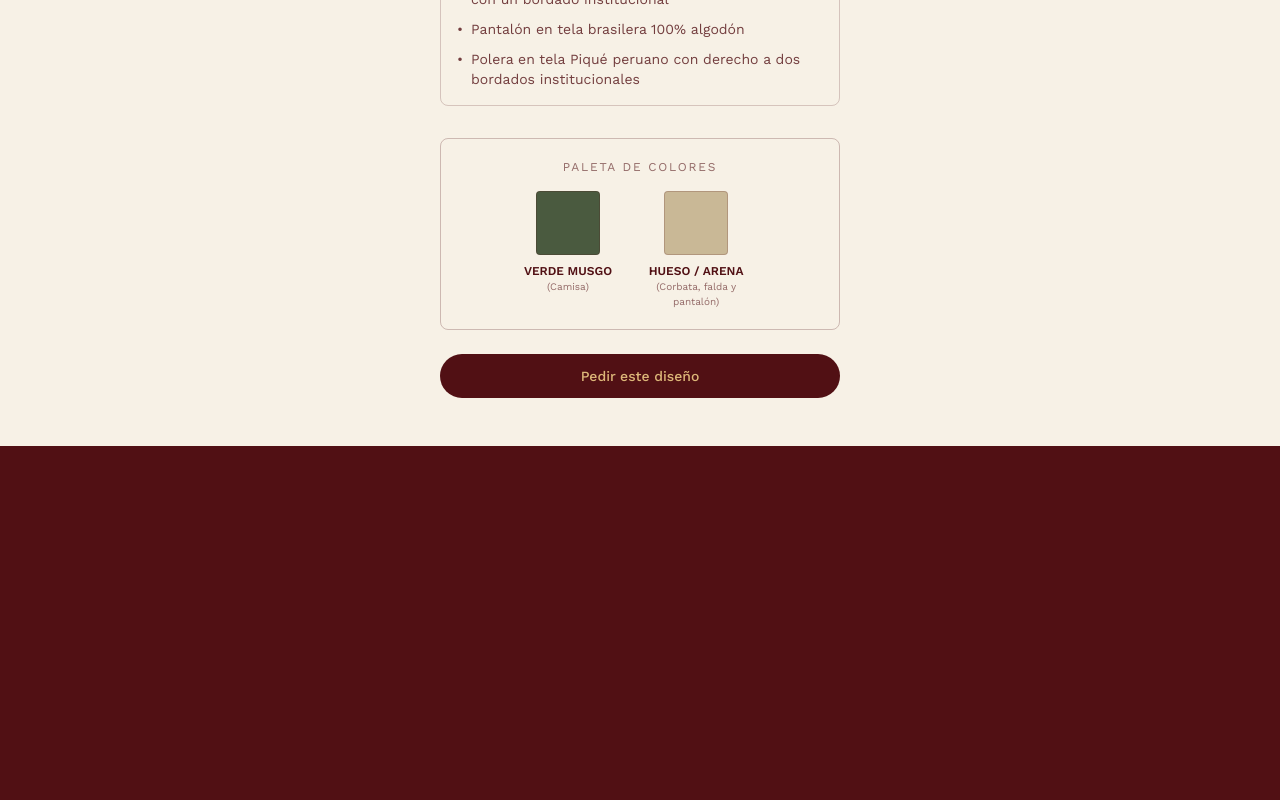
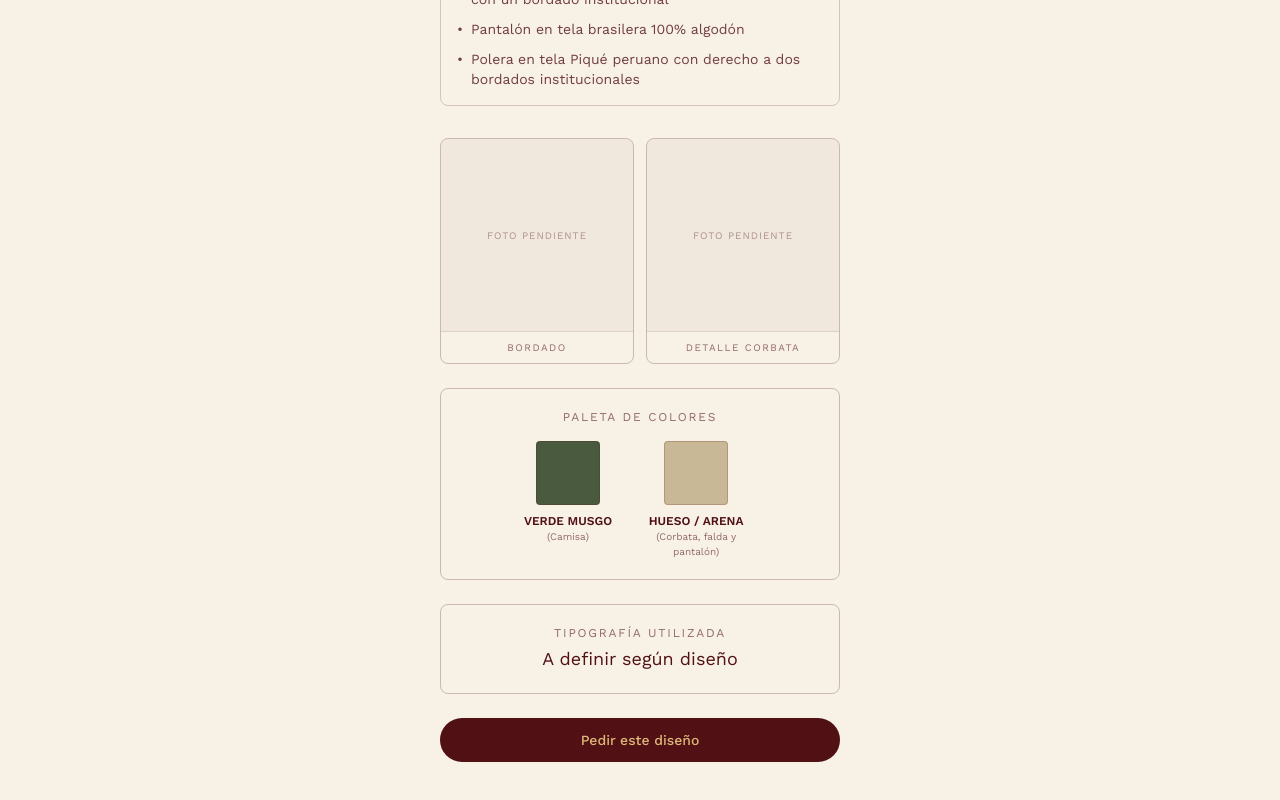
Before and after one commit to BladimirBLopez/Alexander-s-moda, a Next.js app: page /catalogo in a window 1280 px wide. Shown: the part 1157-1957 px from the top of the page. Before the commit the page ends 1603 px from the top, so only its background shows below. Built offline with nearby package versions, Linux system fonts and the light colour scheme.

Commit message:
Agregar recuadros Bordado, Detalle Corbata y Tipografia, estilo referencia

```diff
--- a/app/catalogo/page.tsx
+++ b/app/catalogo/page.tsx
@@ -103,6 +103,29 @@ export default function CatalogoPage() {
                   bullets={producto.bulletsHombre}
                 />
 
+                <div className="grid grid-cols-2 gap-3 mb-6">
+                  <div className="border border-[var(--color-bordo)]/25 rounded-lg overflow-hidden">
+                    <div className="aspect-square flex items-center justify-center bg-[var(--color-bordo)]/[0.04] p-3">
+                      <span className="text-[10px] uppercase tracking-[0.1em] text-[var(--color-bordo)]/40 text-center">
+                        Foto pendiente
+                      </span>
+                    </div>
+                    <p className="text-[10px] uppercase tracking-[0.15em] text-[var(--color-bordo)]/60 text-center py-2 border-t border-[var(--color-bordo)]/15">
+                      Bordado
+                    </p>
+                  </div>
+                  <div className="border border-[var(--color-bordo)]/25 rounded-lg overflow-hidden">
+                    <div className="aspect-square flex items-center justify-center bg-[var(--color-bordo)]/[0.04] p-3">
+                      <span className="text-[10px] uppercase tracking-[0.1em] text-[var(--color-bordo)]/40 text-center">
+                        Foto pendiente
+                      </span>
+                    </div>
+                    <p className="text-[10px] uppercase tracking-[0.15em] text-[var(--color-bordo)]/60 text-center py-2 border-t border-[var(--color-bordo)]/15">
+                      Detalle Corbata
+                    </p>
+                  </div>
+                </div>
+
                 <div className="border border-[var(--color-bordo)]/25 rounded-lg py-5 px-4 mb-6">
                   <p className="text-xs uppercase tracking-[0.15em] text-[var(--color-bordo)]/60 text-center mb-4">
                     Paleta de colores
@@ -120,6 +143,15 @@ export default function CatalogoPage() {
                   </div>
                 </div>
 
+                <div className="border border-[var(--color-bordo)]/25 rounded-lg py-5 px-4 mb-6 text-center">
+                  <p className="text-xs uppercase tracking-[0.15em] text-[var(--color-bordo)]/60 mb-1">
+                    Tipografía utilizada
+                  </p>
+                  <p className="text-lg text-[var(--color-bordo)]" style={{ fontFamily: "var(--font-display)" }}>
+                    {producto.tipografia}
+                  </p>
+                </div>
+
                 <Link
                   href={`https://wa.me/${WHATSAPP_NUMERO}?text=${mensaje}`}
                   className="block w-full text-center py-3 rounded-full bg-[var(--color-bordo)] text-[var(--color-hueso)] text-sm font-medium hover:bg-[var(--color-bordo-oscuro)] transition"
```
